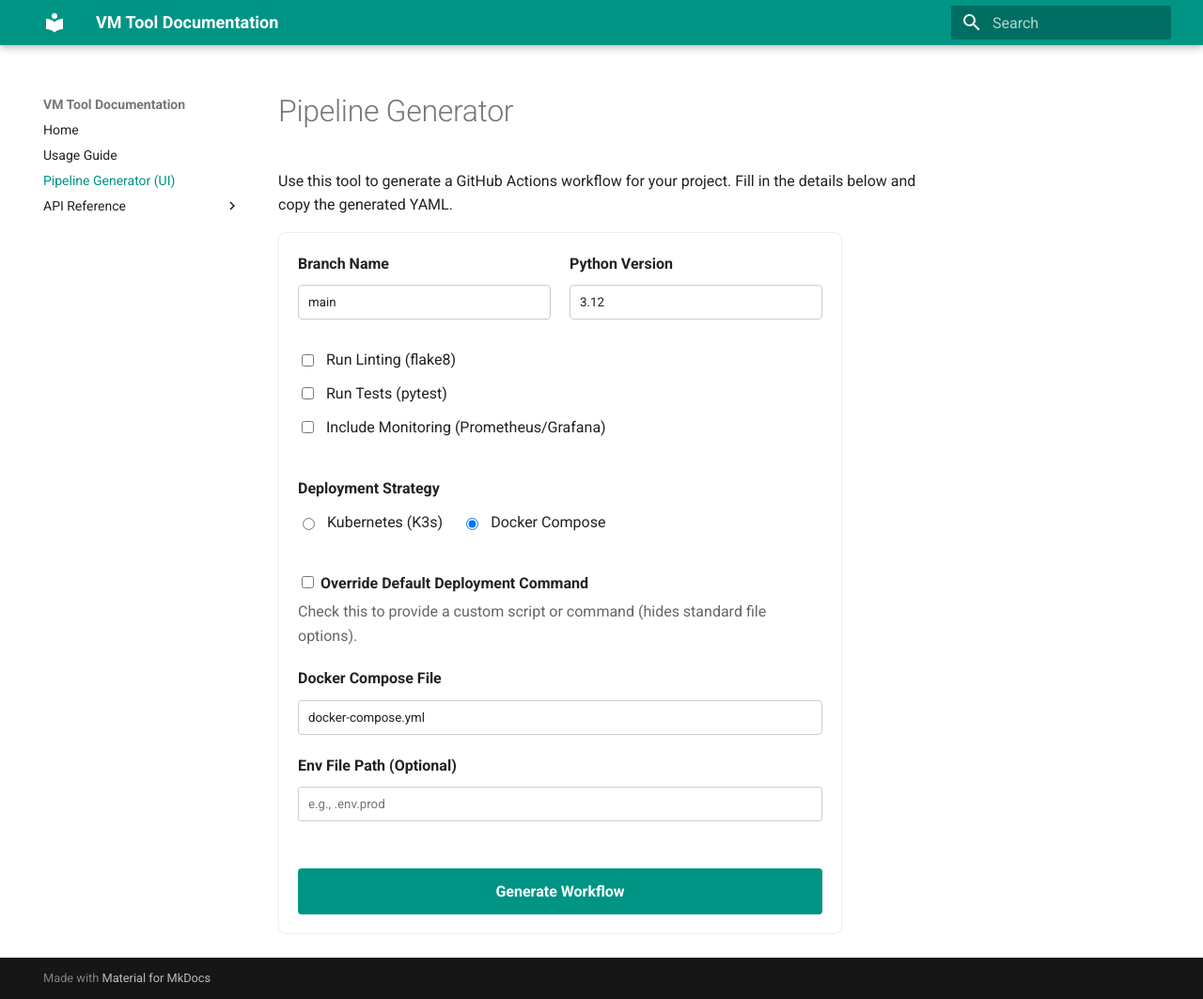
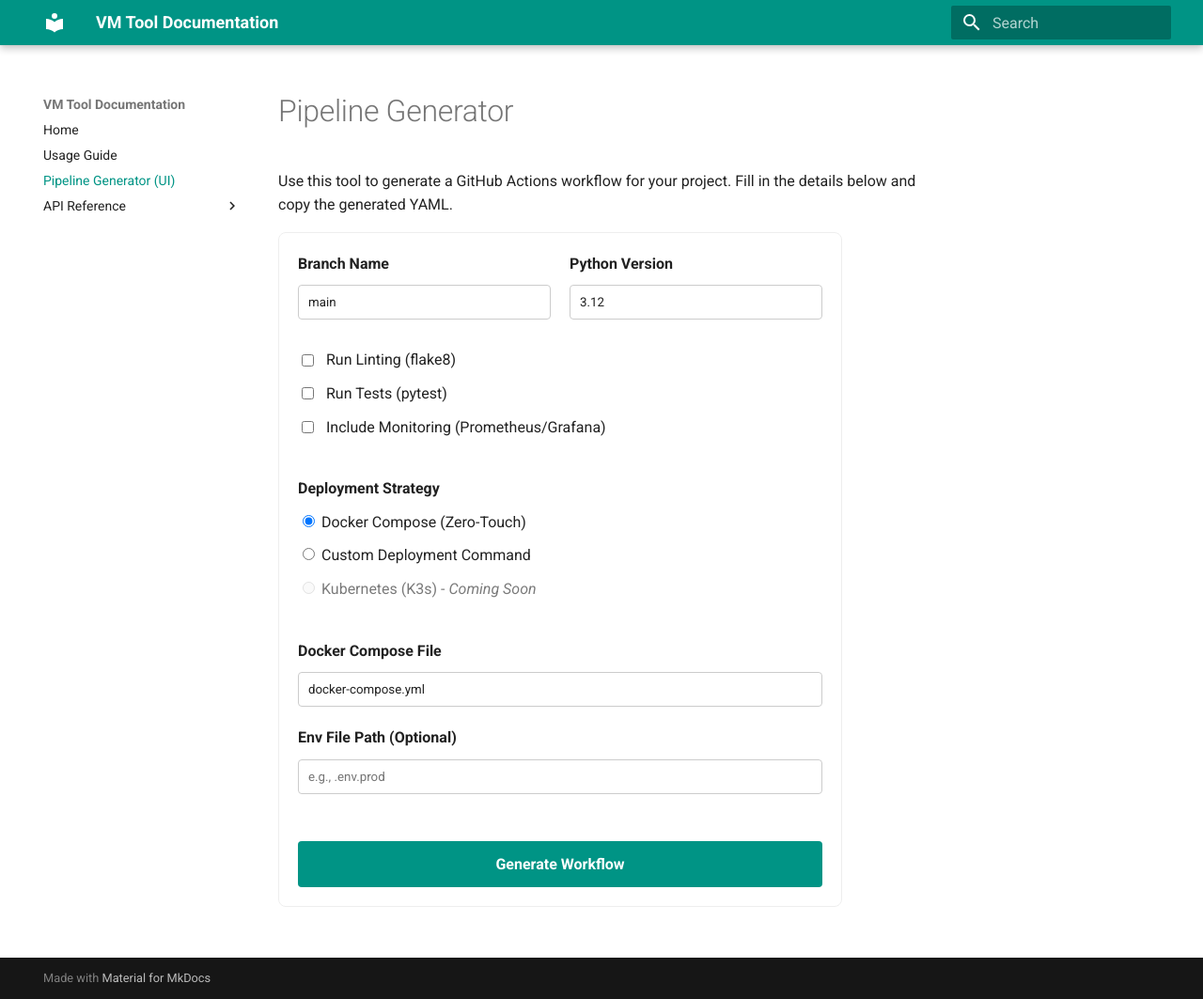
Before and after one commit to thesunnysinha/vm_tool, an MkDocs documentation site: the page built from docs/generator.md, in a window 1280 px wide and 1063 px high. Shown: the whole window at 94% size. Built offline with MkDocs 1.6.1 and Material for MkDocs 9.7.7, drawn with Linux system fonts in a browser that asks for light colours.

Commit message:
refactor: move custom deployment command to separate strategy

```diff
--- a/docs/generator.md
+++ b/docs/generator.md
@@ -31,37 +31,30 @@
 
     <div style="margin-top: 1rem;">
         <label style="display: block; margin-bottom: 0.5rem; font-weight: bold;">Deployment Strategy</label>
-        <div style="display: flex; gap: 1rem;">
-            <div style="display: flex; align-items: center; gap: 0.5rem;">
-                <input type="radio" id="deploy_k8s" name="deployment_type" value="kubernetes" onchange="toggleMonitoring()">
-                <label for="deploy_k8s" style="cursor: pointer;">Kubernetes (K3s)</label>
-            </div>
-            <div style="display: flex; align-items: center; gap: 0.5rem;">
-                <input type="radio" id="deploy_docker" name="deployment_type" value="docker" checked onchange="toggleMonitoring()">
-                <label for="deploy_docker" style="cursor: pointer;">Docker Compose</label>
-            </div>
+        <div>
+            <input type="radio" id="deploy_docker" name="deployment_type" value="docker" checked onchange="toggleDeploymentOptions()">
+            <label for="deploy_docker">Docker Compose (Zero-Touch)</label>
+        </div>
+        <div style="margin-top: 0.5rem;">
+            <input type="radio" id="deploy_custom" name="deployment_type" value="custom" onchange="toggleDeploymentOptions()">
+            <label for="deploy_custom">Custom Deployment Command</label>
+        </div>
+        <div style="margin-top: 0.5rem; opacity: 0.6;">
+            <input type="radio" id="deploy_k8s" name="deployment_type" value="kubernetes" disabled onchange="toggleDeploymentOptions()">
+            <label for="deploy_k8s" style="cursor: not-allowed;">Kubernetes (K3s) - <em>Coming Soon</em></label>
         </div>
     </div>
 
     <div id="docker_options" style="margin-top: 1rem;">
+        <label for="docker_compose_file" style="display: block; margin-bottom: 0.5rem; font-weight: bold;">Docker Compose File</label>
+        <input type="text" id="docker_compose_file" name="docker_compose_file" value="docker-compose.yml" style="width: 100%; padding: 0.5rem; border: 1px solid #ccc; border-radius: 4px;">
+        <label for="env_file" style="display: block; margin-top: 1rem; margin-bottom: 0.5rem; font-weight: bold;">Env File Path (Optional)</label>
+        <input type="text" id="env_file" name="env_file" placeholder="e.g., .env.prod" style="width: 100%; padding: 0.5rem; border: 1px solid #ccc; border-radius: 4px;">
+    </div>
 
-        <div style="margin-bottom: 1rem;">
-            <input type="checkbox" id="override_defaults" onchange="toggleDockerInputs()">
-            <label for="override_defaults" style="font-weight: bold; cursor: pointer;">Override Default Deployment Command</label>
-            <p style="font-size: 0.8rem; color: #666; margin-top: 0.2rem;">Check this to provide a custom script or command (hides standard file options).</p>
-        </div>
-
-        <div id="standard_docker_inputs">
-            <label for="docker_compose_file" style="display: block; margin-bottom: 0.5rem; font-weight: bold;">Docker Compose File</label>
-            <input type="text" id="docker_compose_file" name="docker_compose_file" value="docker-compose.yml" style="width: 100%; padding: 0.5rem; border: 1px solid #ccc; border-radius: 4px;">
-            <label for="env_file" style="display: block; margin-top: 1rem; margin-bottom: 0.5rem; font-weight: bold;">Env File Path (Optional)</label>
-            <input type="text" id="env_file" name="env_file" placeholder="e.g., .env.prod" style="width: 100%; padding: 0.5rem; border: 1px solid #ccc; border-radius: 4px;">
-        </div>
-
-        <div id="custom_command_input" style="display: none;">
-            <label for="deploy_command" style="display: block; margin-bottom: 0.5rem; font-weight: bold;">Custom Deployment Command</label>
-            <input type="text" id="deploy_command" name="deploy_command" placeholder="e.g., ./scripts/deploy.sh" style="width: 100%; padding: 0.5rem; border: 1px solid #ccc; border-radius: 4px;">
-        </div>
+    <div id="custom_options" style="margin-top: 1rem; display: none;">
+        <label for="deploy_command" style="display: block; margin-bottom: 0.5rem; font-weight: bold;">Custom Deployment Command</label>
+        <input type="text" id="deploy_command" name="deploy_command" placeholder="e.g., ./scripts/deploy.sh" style="width: 100%; padding: 0.5rem; border: 1px solid #ccc; border-radius: 4px;">
     </div>
 
     <button type="button" onclick="generatePipeline()" style="margin-top: 1.5rem; padding: 0.75rem; background-color: #009485; color: white; border: none; border-radius: 4px; cursor: pointer; font-weight: bold; width: 100%;">Generate Workflow</button>
@@ -195,11 +195,8 @@
              dockerOutput = dockerOutput.replace(/\(\( env_file_flag \)\)/g, "");
         }
 
-        if (deployCommand) {
-             dockerOutput = dockerOutput.replace(/\(\( deploy_command_flag \)\)/g, `--deploy-command "${deployCommand}" `);
-        } else {
-             dockerOutput = dockerOutput.replace(/\(\( deploy_command_flag \)\)/g, "");
-        }
+        // Ensure no custom command flag
+        dockerOutput = dockerOutput.replace(/\(\( deploy_command_flag \)\)/g, "");
 
         output += dockerOutput;
     }
@@ -216,27 +213,20 @@
 }
 // ... copy/download functions ...
 
-function toggleMonitoring() {
+function toggleDeploymentOptions() {
     const deployType = document.querySelector('input[name="deployment_type"]:checked').value;
     const dockerOptions = document.getElementById('docker_options');
+    const customOptions = document.getElementById('custom_options');
+
     if (deployType === 'docker') {
         dockerOptions.style.display = 'block';
+        customOptions.style.display = 'none';
+    } else if (deployType === 'custom') {
+        dockerOptions.style.display = 'none';
+        customOptions.style.display = 'block';
     } else {
         dockerOptions.style.display = 'none';
-    }
-}
-
-function toggleDockerInputs() {
-    const override = document.getElementById('override_defaults').checked;
-    const standardInputs = document.getElementById('standard_docker_inputs');
-    const customInput = document.getElementById('custom_command_input');
-
-    if (override) {
-        standardInputs.style.display = 'none';
-        customInput.style.display = 'block';
-    } else {
-        standardInputs.style.display = 'block';
-        customInput.style.display = 'none';
+        customOptions.style.display = 'none';
     }
 }
 
```
Also changed, not shown: other parts of docs/generator.md (+7 -0 lines), 3 other files.
